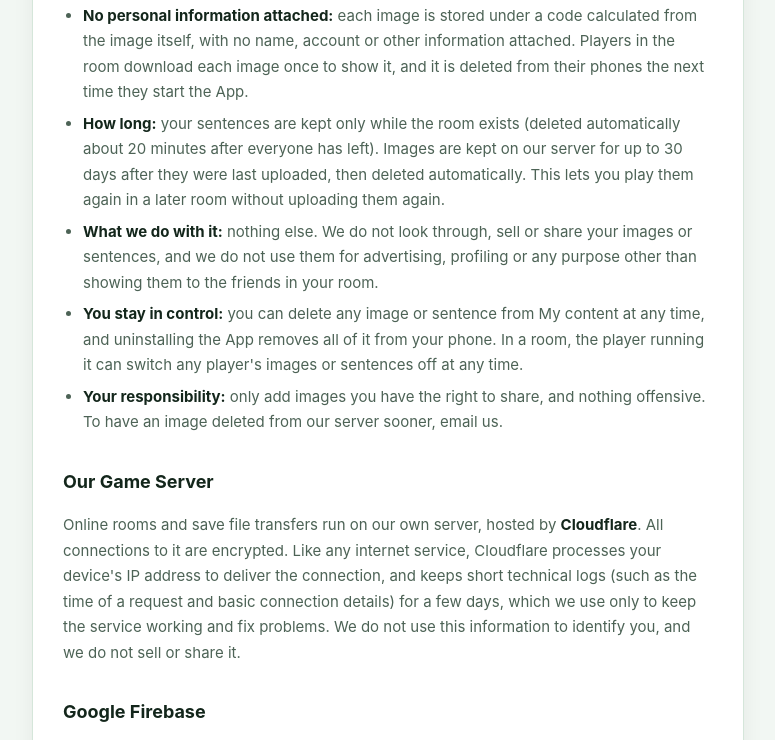
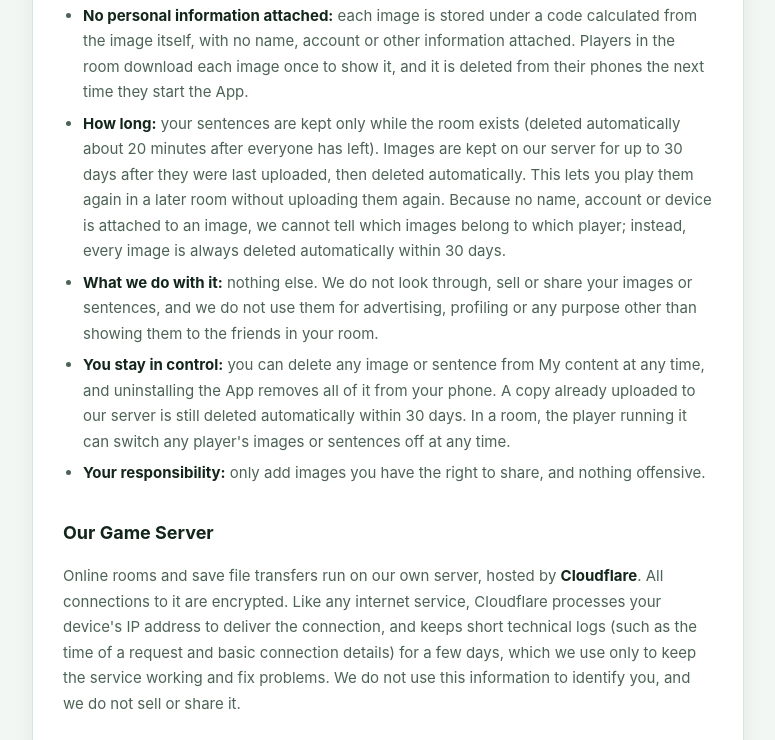
Before and after one commit to AhmadYounes-dev/akwa_soura, a plain HTML site: page index.html in a window 1280 px wide. Shown: the part 6097-6837 px from the top of the page, without its empty margins (252-1027 px from the left). Drawn offline with Linux system fonts and the light colour scheme.

Commit message:
Update index.html

```diff
--- a/index.html
+++ b/index.html
@@ -254,10 +254,10 @@
       <li><strong>On one device,</strong> your images and sentences never leave your phone.</li>
       <li><strong>Online, only with your friends:</strong> when you join a room with Premium, the App sends the room your sentences and a list of codes for your images, so the player running the room can choose to play them. Your images are uploaded to our image storage at <strong>Cloudflare</strong> only if they switch your images on. They are shown only to the players in that room, who joined with its code. Online rooms are private: there is no public matchmaking, no public feed and no way for strangers to browse or find your content.</li>
       <li><strong>No personal information attached:</strong> each image is stored under a code calculated from the image itself, with no name, account or other information attached. Players in the room download each image once to show it, and it is deleted from their phones the next time they start the App.</li>
-      <li><strong>How long:</strong> your sentences are kept only while the room exists (deleted automatically about 20 minutes after everyone has left). Images are kept on our server for up to 30 days after they were last uploaded, then deleted automatically. This lets you play them again in a later room without uploading them again.</li>
+      <li><strong>How long:</strong> your sentences are kept only while the room exists (deleted automatically about 20 minutes after everyone has left). Images are kept on our server for up to 30 days after they were last uploaded, then deleted automatically. This lets you play them again in a later room without uploading them again. Because no name, account or device is attached to an image, we cannot tell which images belong to which player; instead, every image is always deleted automatically within 30 days.</li>
       <li><strong>What we do with it:</strong> nothing else. We do not look through, sell or share your images or sentences, and we do not use them for advertising, profiling or any purpose other than showing them to the friends in your room.</li>
-      <li><strong>You stay in control:</strong> you can delete any image or sentence from My content at any time, and uninstalling the App removes all of it from your phone. In a room, the player running it can switch any player's images or sentences off at any time.</li>
-      <li><strong>Your responsibility:</strong> only add images you have the right to share, and nothing offensive. To have an image deleted from our server sooner, email us.</li>
+      <li><strong>You stay in control:</strong> you can delete any image or sentence from My content at any time, and uninstalling the App removes all of it from your phone. A copy already uploaded to our server is still deleted automatically within 30 days. In a room, the player running it can switch any player's images or sentences off at any time.</li>
+      <li><strong>Your responsibility:</strong> only add images you have the right to share, and nothing offensive.</li>
     </ul>
 
     <h2>Our Game Server</h2>
@@ -311,7 +311,7 @@
       <li>You can use a nickname instead of your real name.</li>
       <li>You can limit ad personalization or withdraw ad consent from your device's settings, as described above.</li>
       <li>Uninstalling the App removes all locally stored data described above.</li>
-      <li>You can contact us at any time with questions or requests about your data.</li>
+      <li>You can contact us at any time with questions about your data and privacy.</li>
     </ul>
 
     <h2>Changes to This Policy</h2>
@@ -320,7 +320,7 @@
     <h2>Contact Us</h2>
     <p>Questions about this policy? Reach us at <a href="mailto:younesdevelopment@gmail.com">younesdevelopment@gmail.com</a> or on Instagram <a href="https://www.instagram.com/younes_development" target="_blank" rel="noopener">@younes_development</a>.</p>
 
-    <p class="updated">Effective date: November 11, 2026 · Last updated: November 20, 2026</p>
+    <p class="updated">Effective date: November 11, 2026 · Last updated: November 21, 2026</p>
   </div>
 
   <footer>أقوى صورة (Aqwa Soura)</footer>
```
